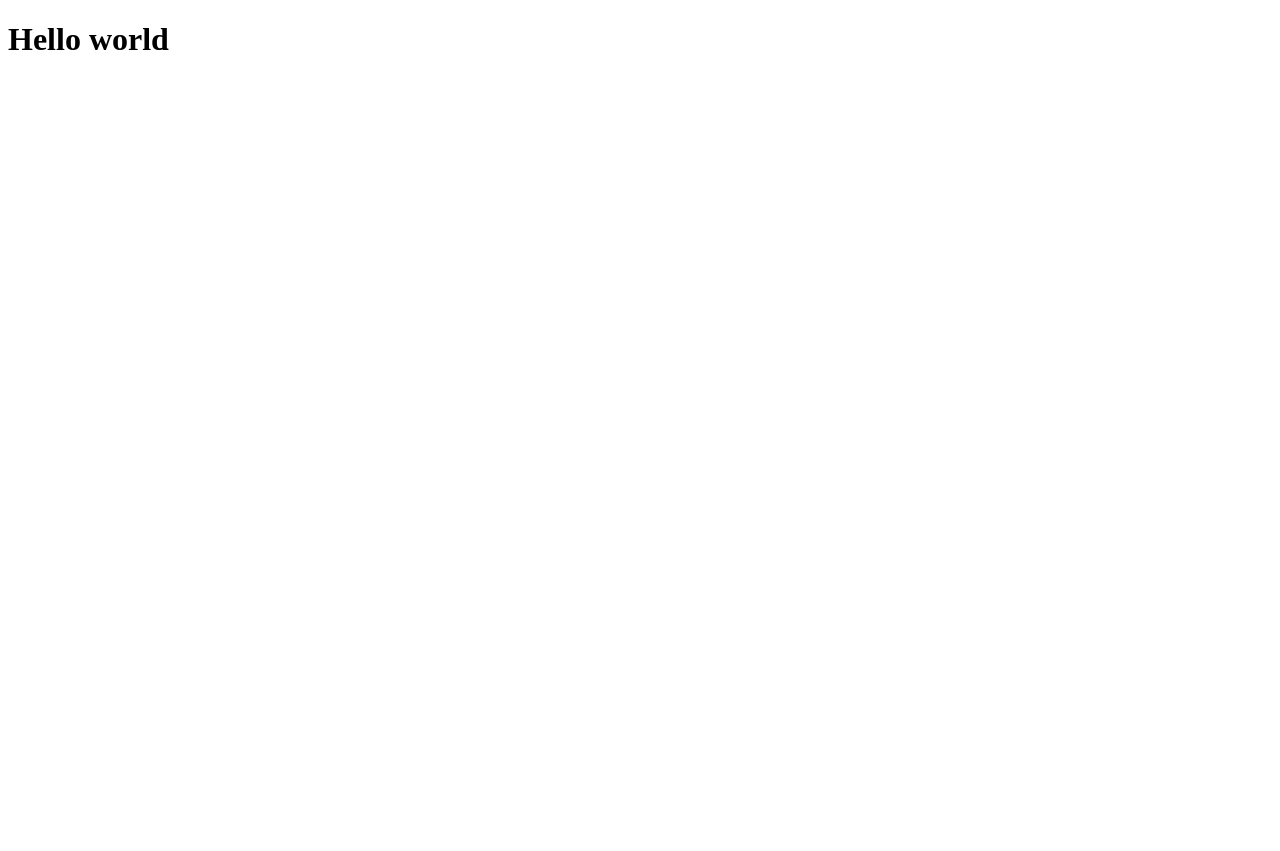
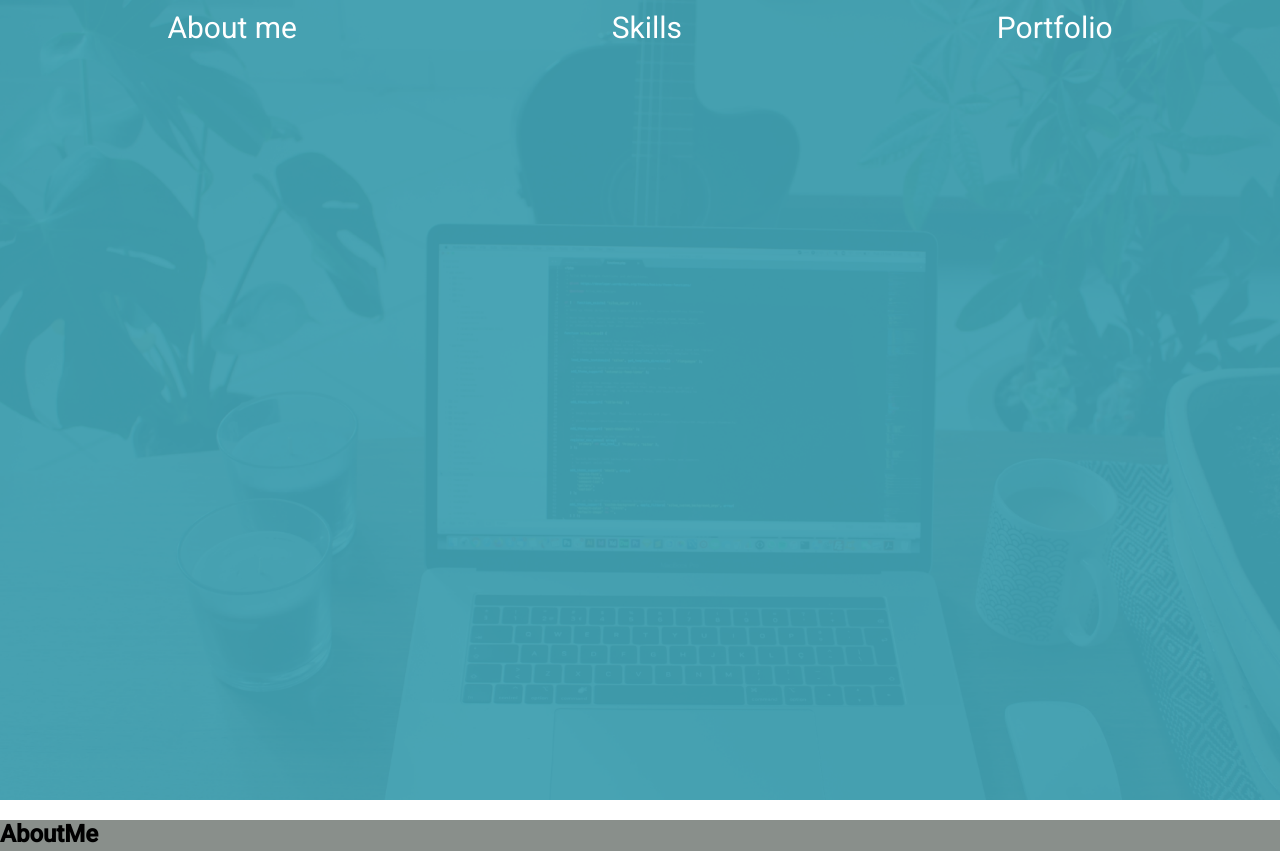
Before and after one commit to KamilPartyka/Portfolio, a Gatsby site: page / in a window 1280 px wide. Shown: the top 851 px of the page. Before the commit the page ends 800 px from the top, so only its background shows below. Built offline with nearby package versions, Linux system fonts and the light colour scheme; Gatsby itself is replaced by a stand-in of ours.

Commit message:
setup pages

```diff
--- a/gatsby-config.js
+++ b/gatsby-config.js
@@ -1,18 +1,19 @@
 module.exports = {
   siteMetadata: {
-    title: "Portfolio",
+    title: 'Portfolio',
   },
   plugins: [
-    "gatsby-plugin-styled-components",
-    "gatsby-plugin-sharp",
-    "gatsby-transformer-sharp",
+    'gatsby-plugin-styled-components',
+    'gatsby-plugin-sharp',
+    'gatsby-transformer-sharp',
+    'gatsby-plugin-resolve-src',
     {
-      resolve: "gatsby-source-filesystem",
+      resolve: 'gatsby-source-filesystem',
       options: {
-        name: "images",
-        path: "./src/images/",
+        name: 'images',
+        path: './src/images/',
       },
-      __key: "images",
+      __key: 'images',
     },
   ],
 };
--- a/package.json
+++ b/package.json
@@ -17,6 +17,7 @@
     "babel-plugin-styled-components": "^1.12.0",
     "gatsby": "^2.32.3",
     "gatsby-image": "^2.11.0",
+    "gatsby-plugin-resolve-src": "^2.1.0",
     "gatsby-plugin-sharp": "^2.14.1",
     "gatsby-plugin-styled-components": "^3.10.0",
     "gatsby-source-filesystem": "^2.11.0",
@@ -24,8 +25,5 @@
     "react": "^16.13.1",
     "react-dom": "^16.13.1",
     "styled-components": "^5.2.1"
-  },
-  "devDependencies": {
-    "eslint-config-react-app": "^6.0.0"
   }
 }
--- /dev/null
+++ b/src/components/AboutMe/AboutMe.js
@@ -0,0 +1,13 @@
+import React from 'react';
+
+import { StyledWrapper } from './styled';
+
+const AboutMe = () => {
+  return (
+    <StyledWrapper>
+      <h2>AboutMe</h2>
+    </StyledWrapper>
+  );
+};
+
+export default AboutMe;
--- /dev/null
+++ b/src/components/AboutMe/styled.js
@@ -0,0 +1,7 @@
+import styled from 'styled-components';
+
+export const StyledWrapper = styled.div`
+  margin: 0;
+  height: 100vh;
+  background-color: ${({ theme }) => theme.colors.gray};
+`;
--- /dev/null
+++ b/src/components/Hero/Hero.js
@@ -0,0 +1,15 @@
+import React from 'react';
+
+import NavBar from 'components/NavBar/NavBar';
+
+import { StyledWrapper } from './styled';
+
+const Hero = () => {
+  return (
+    <StyledWrapper>
+      <NavBar />
+    </StyledWrapper>
+  );
+};
+
+export default Hero;
--- /dev/null
+++ b/src/components/Hero/styled.js
@@ -0,0 +1,10 @@
+import styled from 'styled-components';
+import image from 'images/hero-background.png';
+
+export const StyledWrapper = styled.div`
+  margin: 0;
+  height: 100vh;
+  background-color: ${({ theme }) => theme.colors.blue};
+  background-image: url(${image});
+  background-size: cover;
+`;
--- /dev/null
+++ b/src/components/NavBar/NavBar.js
@@ -0,0 +1,17 @@
+import React from 'react';
+
+import { StyledWrapper, StyledList } from './styled';
+
+const NavBar = () => {
+  return (
+    <StyledWrapper>
+      <StyledList>
+        <li>About me</li>
+        <li>Skills</li>
+        <li>Portfolio</li>
+      </StyledList>
+    </StyledWrapper>
+  );
+};
+
+export default NavBar;
--- /dev/null
+++ b/src/components/NavBar/styled.js
@@ -0,0 +1,26 @@
+import styled from 'styled-components';
+
+export const StyledWrapper = styled.div`
+  margin: 0;
+  height: 60px;
+  width: 100%;
+`;
+
+export const StyledList = styled.ul`
+  margin: 0;
+  padding: 10px;
+  list-style: none;
+  display: flex;
+  justify-content: space-around;
+  align-items: center;
+
+  li {
+    font-family: Roboto;
+    font-style: normal;
+    font-weight: normal;
+    font-size: 30px;
+    line-height: 35px;
+
+    color: ${({ theme }) => theme.colors.white};
+  }
+`;
--- /dev/null
+++ b/src/components/Portfolio/Portfolio.js
@@ -0,0 +1,13 @@
+import React from 'react';
+
+import { StyledWrapper } from './styled';
+
+const Portfolio = () => {
+  return (
+    <StyledWrapper>
+      <h2>Portfolio</h2>
+    </StyledWrapper>
+  );
+};
+
+export default Portfolio;
--- /dev/null
+++ b/src/components/Portfolio/styled.js
@@ -0,0 +1,7 @@
+import styled from 'styled-components';
+
+export const StyledWrapper = styled.div`
+  margin: 0;
+  height: 100vh;
+  background-color: ${({ theme }) => theme.colors.gray};
+`;
--- /dev/null
+++ b/src/components/Skills/Skills.js
@@ -0,0 +1,13 @@
+import React from 'react';
+
+import { StyledWrapper } from './styled';
+
+const Skills = () => {
+  return (
+    <StyledWrapper>
+      <h2>Skills</h2>
+    </StyledWrapper>
+  );
+};
+
+export default Skills;
--- /dev/null
+++ b/src/components/Skills/styled.js
@@ -0,0 +1,7 @@
+import styled from 'styled-components';
+
+export const StyledWrapper = styled.div`
+  margin: 0;
+  height: 100vh;
+  background-color: ${({ theme }) => theme.colors.blue};
+`;
--- a/src/pages/index.js
+++ b/src/pages/index.js
@@ -1,10 +1,22 @@
-import React from "react";
+import React from 'react';
+
+import GlobalStyles from 'theme/globalStyles';
+
+import Hero from 'components/Hero/Hero';
+import Theme from 'theme/theme';
+import AboutMe from 'components/AboutMe/AboutMe';
+import Skills from 'components/Skills/Skills';
+import Portfolio from 'components/Portfolio/Portfolio';
 
 const IndexPage = () => {
   return (
-    <>
-      <h1>Hello world</h1>
-    </>
+    <Theme>
+      <GlobalStyles />
+      <Hero />
+      <AboutMe />
+      <Skills />
+      <Portfolio />
+    </Theme>
   );
 };
 
--- /dev/null
+++ b/src/theme/globalStyles.js
@@ -0,0 +1,21 @@
+import { createGlobalStyle } from 'styled-components';
+
+const GlobalStyles = createGlobalStyle`
+  @import url('https://fonts.googleapis.com/css2?family=Roboto:wght@400;500&display=swap');
+
+  *, *::before, *::after {
+    box-sizing: border-box;
+  }
+
+  html {
+    font-size: 62.5%;
+  }
+
+  body {
+    font-size: 1.6rem;
+    font-family: 'Roboto', sans-serif;
+    margin: 0;
+  }
+`;
+
+export default GlobalStyles;
--- /dev/null
+++ b/src/theme/theme.js
@@ -0,0 +1,24 @@
+import React from 'react';
+import { ThemeProvider } from 'styled-components';
+
+const theme = {
+  colors: {
+    white: '#FFFFFF',
+    dark: '3D3D3D',
+    blue: '#41A1B1',
+    yellow: '#FEE74B',
+    gray: '#898F8B',
+    lightYellow: '#F5F0D3',
+  },
+  fontSizes: {
+    small: '1em',
+    medium: '2em',
+    large: '3em',
+  },
+};
+
+const Theme = ({ children }) => (
+  <ThemeProvider theme={theme}>{children}</ThemeProvider>
+);
+
+export default Theme;
```
Also changed, not shown: jsconfig.json (added, +8 -0 lines), src/images/hero-background.png (added), 1 other file.
